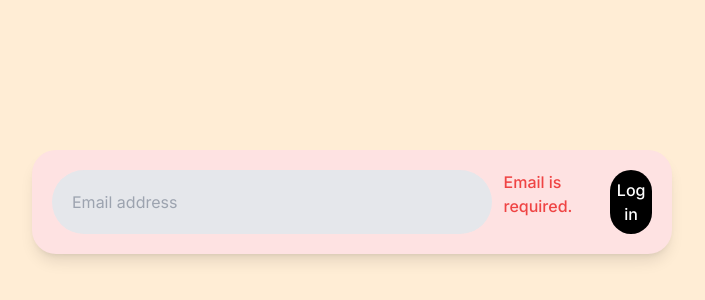
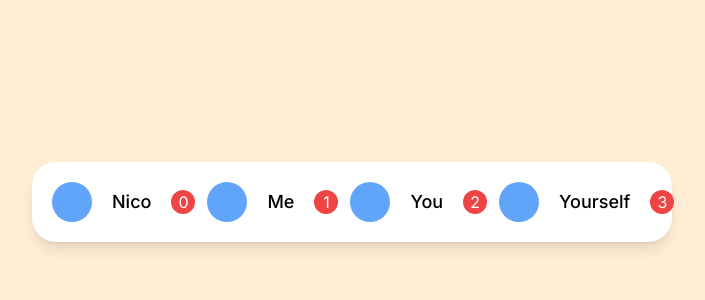
Before and after one commit to redbas3/carrot-market-reloaded, a Next.js app: page / in a window 1280 px wide. Shown: the part 198-498 px from the top of the page, without its empty margins (288-993 px from the left). Built offline with nearby package versions, Linux system fonts and the light colour scheme.

Commit message:
#3.8 Lists and Animations

```diff
--- a/app/page.tsx
+++ b/app/page.tsx
@@ -1,19 +1,17 @@
 export default function Home() {
   return (
     <main className="bg-gray-100 sm:bg-red-100 md:bg-green-100 lg:bg-cyan-100 xl:bg-orange-100 2xl:bg-purple-100 h-screen flex items-center justify-center p-5">
-      <div className="bg-white shadow-lg p-5 w-full rounded-3xl max-w-screen-sm flex flex-col md:flex-row gap-3 *:outline-none has-[.peer]:bg-green-100 has-[:invalid]:bg-red-100">
-        <input
-          className="w-full rounded-full bg-gray-200 pl-5 py-2 ring ring-transparent focus:ring-orange-500 focus-ring-offset-2 transition-shadow invalid:focus:ring-red-500 peer"
-          type="text"
-          placeholder="Email address"
-          required
-        />
-        <span className="text-red-500 font-medium hidden peer-invalid:block">
-          Email is required.
-        </span>
-        <button className="bg-black text-white px-5 py-2 rounded-full active:scale-90 transition-transform font-medium focus:scale-90 md:px-1">
-          Log in
-        </button>
+      <div className="bg-white shadow-lg p-5 w-full rounded-3xl max-w-screen-sm flex flex-col md:flex-row gap-3">
+        {["Nico", "Me", "You", "Yourself"].map((person, index) => (
+          <div key={index} className="flex items-center gap-5">
+            <div className="size-10 bg-blue-400 rounded-full" />
+            <span className="text-lg font-medium">{person}</span>
+            <div className="size-6  bg-red-500 text-white flex items-center justify-center rounded-full relative">
+              <span className="z-10">{index}</span>
+              <span className="size-6 bg-red-500 rounded-full absolute animate-ping" />
+            </div>
+          </div>
+        ))}
       </div>
     </main>
   );
```
